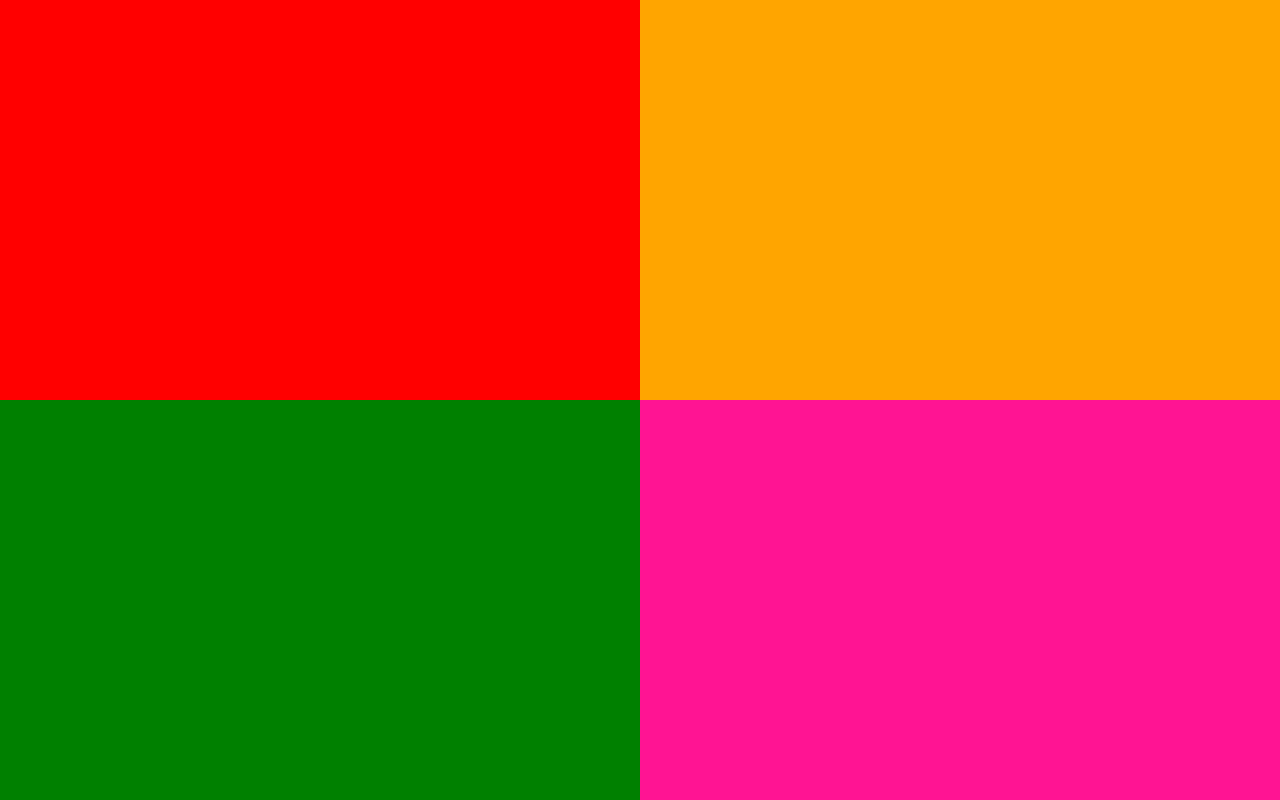
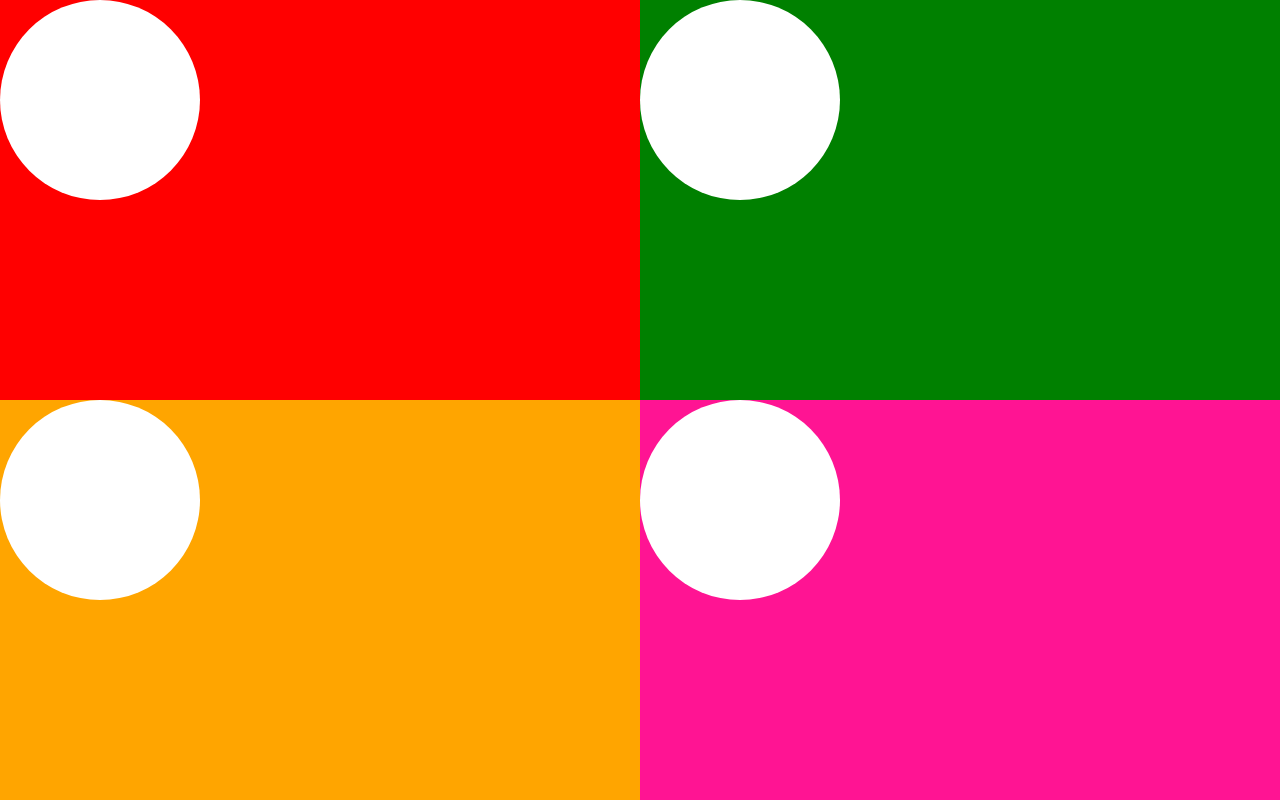
Before and after one commit to punchihew/HTML_CSS_Classes, a plain HTML site: page CSS/Asssiment/Css_assiment_1.html in a window 1280 px wide. Drawn offline with Linux system fonts and the light colour scheme.

Commit message:
assiment1.1

```diff
--- a/CSS/Asssiment/Css_assiment_1.html
+++ b/CSS/Asssiment/Css_assiment_1.html
@@ -3,40 +3,93 @@
 <head>
     <meta charset="UTF-8">
     <title>Title</title>
+
     <style>
-        section{
+            body >section{
                 width: 50vw;
                 height: 50vh;
                 position: absolute;
             }
-        section:nth-child(1){
+
+
+            body > section:nth-child(1){
                 left: 0;
                 top: 0;
-            background-color: red;
+                background: red;
             }
-        section:nth-child(2){
+
+            body > section:nth-child(2){
+                background: orange;
+                bottom: 0;
+                left: 0;
+            }
+
+            body >section:nth-child(3){
+                top: 0;
                 right: 0;
-            top: 0;
-            background-color: orange;
-        }
-        section:nth-child(3){
-            left: 0;
-            bottom: 0;
                 background-color: green;
             }
-        section:nth-child(4){
+
+            body>section:nth-child(4){
                 right: 0;
                 bottom: 0;
                 background-color: deeppink;
             }
 
+        /*body > section > section {*/
+        /*    width: 200px;*/
+        /*    height: 200px;*/
+        /*    border-radius: 200px;*/
+        /*    background: white;*/
+        /*    position: absolute;*/
+        /*    top: 0;*/
+        /*    bottom: 0;*/
+        /*    left: 0;*/
+        /*    right: 0;*/
+        /*    margin: auto;*/
+        /*}*/
+            body > section > section{
+               width: 200px;
+               height: 200px;
+               border-radius: 200px;
+               background-color: white;
+                position: absolute;
+                top: 0;
+                right: 0;
+                left: 0;
+                bottom: 0;
+                /*margin: auto;*/
+            }
+
+
+
+
+
+
+
     </style>
 </head>
 <body>
+ <section>
      <section></section>
- <section></section>
- <section></section>
- <section></section>
+ </section>
+
+ <section>
+     <section>
+
+     </section>
+ </section>
+
+ <section>
+     <section>
+
+     </section>
+ </section>
+
+ <section>
+     <section>
+     </section>
+ </section>
 
 </body>
 </html>
```
Lines whose indentation alone changed are shown as unchanged.
